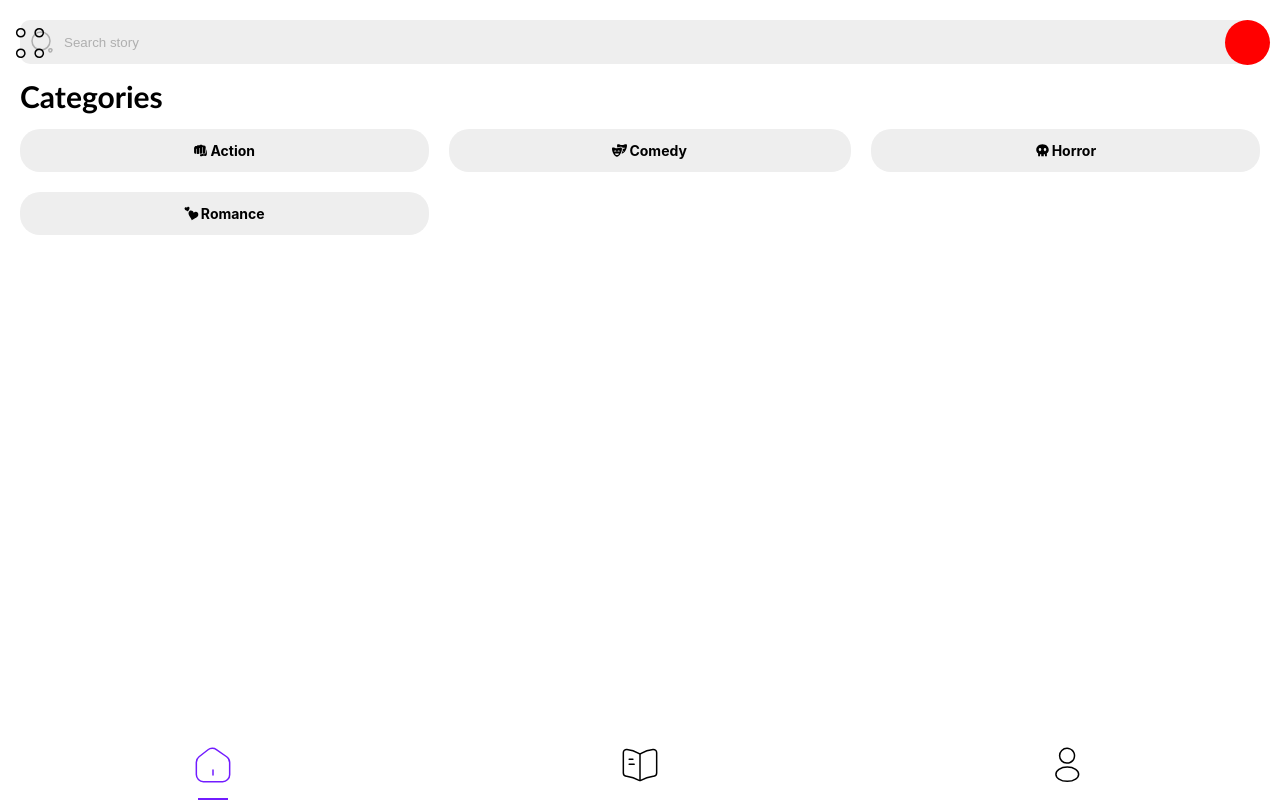
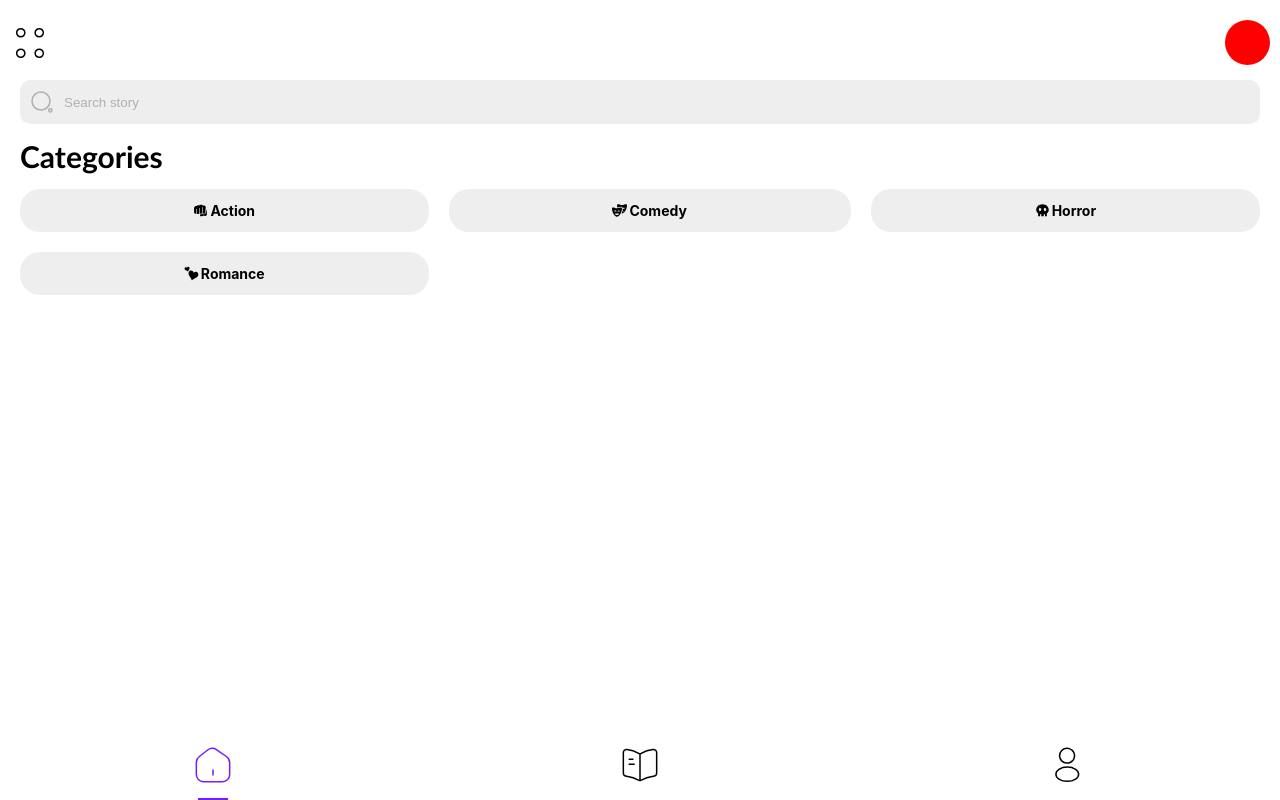
Before and after one commit to DihanVermeulen/CodeSpace-Storyful-Fullstack_application, a React (Vite) app in the folder Storyful-client/: page / in a window 1280 px wide. Built offline with nearby package versions, Linux system fonts and the light colour scheme.

Commit message:
Added padding to containers

```diff
--- a/Storyful-client/src/routes/Home/Home.css
+++ b/Storyful-client/src/routes/Home/Home.css
@@ -7,6 +7,7 @@
 
 .home-container {
   padding: 20px;
+  padding-top: 80px;
   height: 100vh;
 }
 
--- a/Storyful-client/src/routes/Library/Library.css
+++ b/Storyful-client/src/routes/Library/Library.css
@@ -1,5 +1,6 @@
 .library-container {
     padding: 20px;
+    padding-top: 60px;
 }
 
 .library-heading {
```
